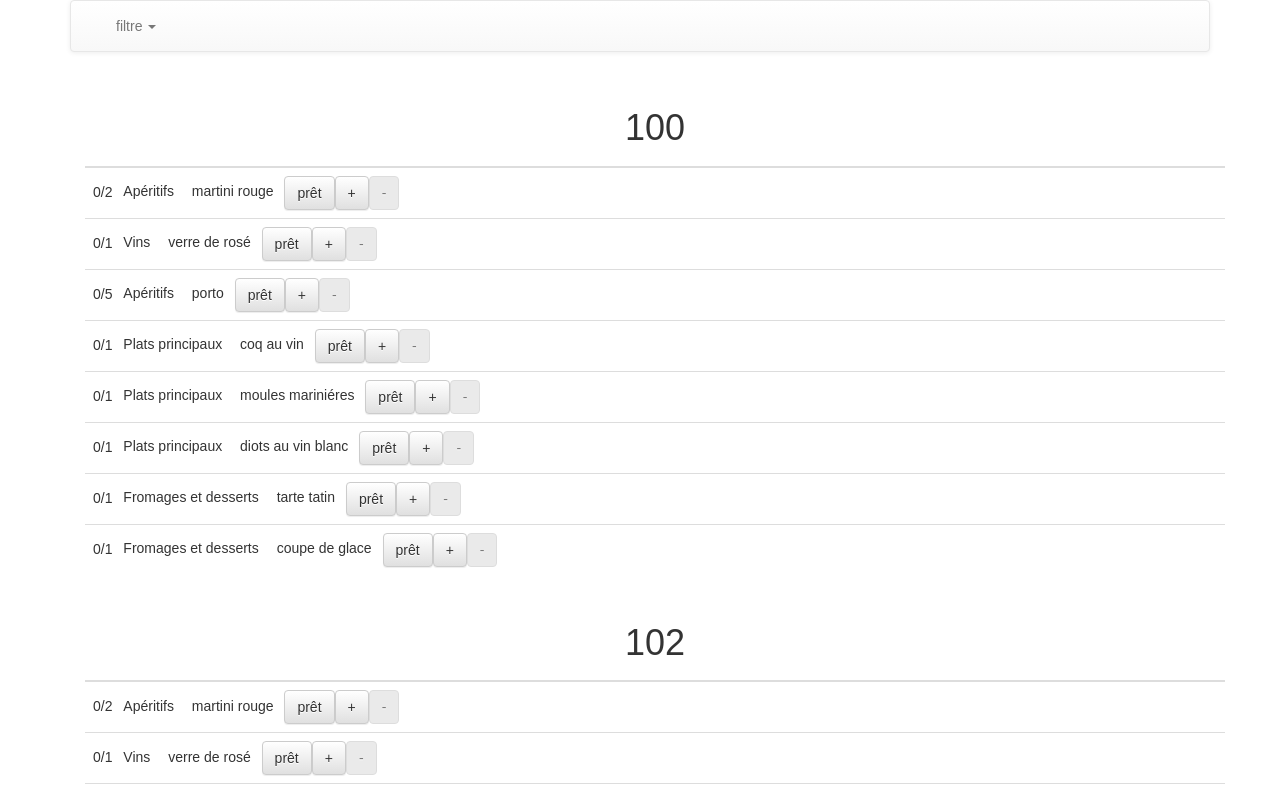
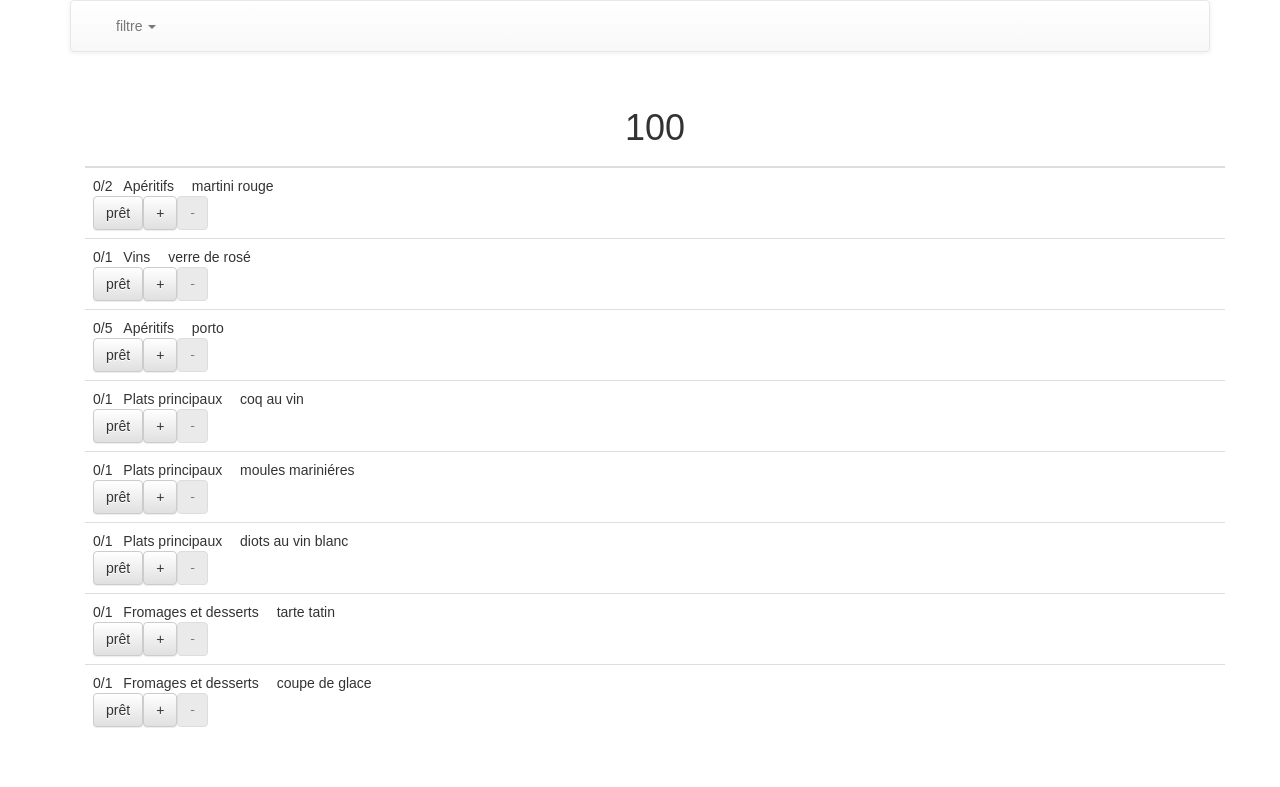
Before and after one commit to Ulyoh/resto, a React (Create React App) app in the folder clients/orders_list/: page / in a window 1280 px wide. Shown: the top 787 px of the page. Built offline with nearby package versions, Linux system fonts and the light colour scheme.

Commit message:
organize to separate Containers to Presentationals Components

```diff
--- a/clients/orders_list/src/App.js
+++ b/clients/orders_list/src/App.js
@@ -1,7 +1,7 @@
 import React, { Component } from 'react';
 import './App.css';
 import MyHeader from './MyHeader';
-import Orders from './Orders_00.js';
+import OrdersAll from './components/Presentationals/OrdersAll.js';
 import i18n from './data/i18n.js';
 
 //TODO: remove:
@@ -69,7 +69,7 @@ class App extends Component {
         </div>
         <div className = "container" >
           {this.state.ordersList.show ?
-            (<Orders ordersList={this.state.ordersList} />) : i18n.txt.noOrders}
+            (<OrdersAll ordersList={this.state.ordersList} />) : i18n.txt.noOrders}
         </div>
       </div>
     );
--- a/clients/orders_list/src/Orders_00.js
+++ /dev/null
@@ -1,15 +0,0 @@
-import React, { Component } from 'react'
-import OrdersTable from './Orders_30_table.js'
-
-class Orders extends Component {
-  render() {
-    return(
-      <div>
-      {this.props.ordersList.map((table) =>
-        table.show && <OrdersTable key={table.table_nbr} table={table}/>)}
-      </div>
-    )
-  }
-}
-
-export default Orders
--- a/clients/orders_list/src/Orders_30_table.js
+++ /dev/null
@@ -1,31 +0,0 @@
-import React, { Component } from 'react'
-import OrdersArticle from './Orders_60_article.js'
-
-class OrdersTable extends Component {
-  render() {
-    var table = this.props.table;
-    //var filter = this.props.filter;
-    return(
-      <div className="container hero next food_list">
-        <div className="table-responsive">
-          <table className="table">
-            <thead>
-              <tr>
-                <th>
-                  <h1 className="text-center food_list_title"> {table.table_nbr} </h1></th>
-              </tr>
-            </thead>
-            <tbody>
-              {table.orders.map((order) =>
-                order.show &&
-                <OrdersArticle key={'' + table.table_nbr + order.article_nbr} order={order} table_nbr={table.table_nbr} />
-              )}
-            </tbody>
-          </table>
-        </div>
-      </div>
-    )
-  }
-}
-
-export default OrdersTable;
--- a/clients/orders_list/src/Orders_60_article.js
+++ b/clients/orders_list/src/components/Containers/OrderRowContainer.js
@@ -1,5 +1,5 @@
 import React, { Component } from 'react';
-import i18n from './data/i18n.js';
+import OrderRow from '../Presentationals/OrderRow.jsx'
 
 class OrdersArticle extends Component {
   constructor(props) {
@@ -14,6 +14,7 @@ class OrdersArticle extends Component {
       toBePrepared: this.props.order.toBePrepared,
       prepared: this.props.order.prepared,
     };
+    console.log(this.state);
   }
 
   allPrepared() {
@@ -44,22 +45,25 @@ class OrdersArticle extends Component {
     const TrClassName = "article " + (this.state.allPrepared ? "success" : "");
     const disabledWhenNonePrepared = this.state.prepared <= 0 ? "disabled" : false;
 
-    return(
-      <tr id={'' + this.props.table_nbr + order.article_nbr} className={ TrClassName }>
-          <td>
-            <span className="toBePrepared"> {this.state.prepared + '/' + order.toBePrepared} </span>
-            <span className="money"> </span>
-            <span style={{margin: '7px'}} > {order.group} </span>
-            <span style={{margin: '7px'}} > {order.article_title} </span>
+    const buttonsProps = {
+      allPrepared: this.allPrepared,
+      onePrepared: this.onePrepared,
+      oneNotAlreadyPrepared: this.oneNotAlreadyPrepared,
+      disabledWhenAllPrepared: disabledWhenAllPrepared,
+      disabledWhenNonePrepared: disabledWhenNonePrepared,
+    }
 
-            <button onClick={this.allPrepared} className="btn btn-default btn_less btn_change_toBePrepared" type="button" disabled={disabledWhenAllPrepared} > {i18n.txt.prepared} </button>
+    const childrenProps = {
+      id: '' + this.props.table_nbr + order.article_nbr,
+      className: TrClassName,
+      prepared: this.state.prepared,
+      toBePrepared: order.toBePrepared,
+      group: order.group,
+      article_title: order.article_title,
+      buttonsProps: buttonsProps,
+    }
 
-            <button onClick={this.onePrepared} className="btn btn-default btn_less btn_change_toBePrepared" type="button" disabled={disabledWhenAllPrepared}> + </button>
-
-            <button onClick={this.oneNotAlreadyPrepared} className="btn btn-default btn_less btn_change_toBePrepared" type="button" disabled={disabledWhenNonePrepared}> - </button>
-          </td>
-        </tr>
-    );
+    return(<OrderRow {...childrenProps}/>);
   }
 }
 
--- /dev/null
+++ b/clients/orders_list/src/components/Presentationals/Button.jsx
@@ -0,0 +1,6 @@
+import React from 'react';
+
+const Button = ({ onClick, disabled = false, txt }) =>
+  <button onClick={onClick} className="btn btn-default btn_less btn_change_toBePrepared" type="button" disabled={disabled}> {txt} </button>;
+
+export default Button;
--- /dev/null
+++ b/clients/orders_list/src/components/Presentationals/OrderRow.jsx
@@ -0,0 +1,17 @@
+import React from 'react';
+import OrderRowButtons from './OrderRowButtons.jsx';
+
+const OrderRow = ({ id, className, prepared, toBePrepared, group, article_title, buttonsProps }) =>
+
+  <tr id={id} className={ className }>
+    <td>
+      <span className="toBePrepared"> {prepared +'/'+ toBePrepared} </span>
+      <span className="money"> </span>
+      <span style={{margin: '7px'}} > {group} </span>
+      <span style={{margin: '7px'}} > {article_title} </span>
+
+      <OrderRowButtons {...buttonsProps}/>
+    </td>
+  </tr>
+
+export default OrderRow;
--- /dev/null
+++ b/clients/orders_list/src/components/Presentationals/OrderRowButtons.jsx
@@ -0,0 +1,13 @@
+import React from 'react';
+import Button from './Button';
+import i18n from '../../data/i18n.js';
+
+const OrderRowButtons = ({ allPrepared, disabledWhenAllPrepared, onePrepared, oneNotAlreadyPrepared, disabledWhenNonePrepared }) =>
+
+  <div>
+    <Button onClick={allPrepared} disabled={disabledWhenAllPrepared} txt={i18n.txt.prepared} />
+    <Button onClick={onePrepared} disabled={disabledWhenAllPrepared} txt={'+'} />
+    <Button onClick={oneNotAlreadyPrepared} disabled={disabledWhenNonePrepared} txt={'-'} />
+  </div>
+
+export default OrderRowButtons;
--- /dev/null
+++ b/clients/orders_list/src/components/Presentationals/OrdersAll.js
@@ -0,0 +1,15 @@
+import React, { Component } from 'react'
+import OrdersByTable from './OrdersByTable.js'
+
+class OrdersAll extends Component {
+  render() {
+    return(
+      <div>
+        {this.props.ordersList.map((table) =>
+          table.show && <OrdersByTable key={table.table_nbr} table={table}/>)}
+      </div>
+    )
+  }
+}
+
+export default OrdersAll
--- /dev/null
+++ b/clients/orders_list/src/components/Presentationals/OrdersByTable.js
@@ -0,0 +1,25 @@
+import React from 'react'
+import OrdersArticle from '../Containers/OrderRowContainer.js'
+
+const OrdersByTable = ({ table }) =>
+
+  <div className="container hero next food_list">
+    <div className="table-responsive">
+      <table className="table">
+        <thead>
+          <tr>
+            <th>
+              <h1 className="text-center food_list_title"> {table.table_nbr} </h1></th>
+          </tr>
+        </thead>
+        <tbody>
+          {table.orders.map((order) =>
+            order.show &&
+              <OrdersArticle key={'' + table.table_nbr + order.article_nbr} order={order} table_nbr={table.table_nbr} />
+          )}
+        </tbody>
+      </table>
+    </div>
+  </div>
+
+export default OrdersByTable;
```
